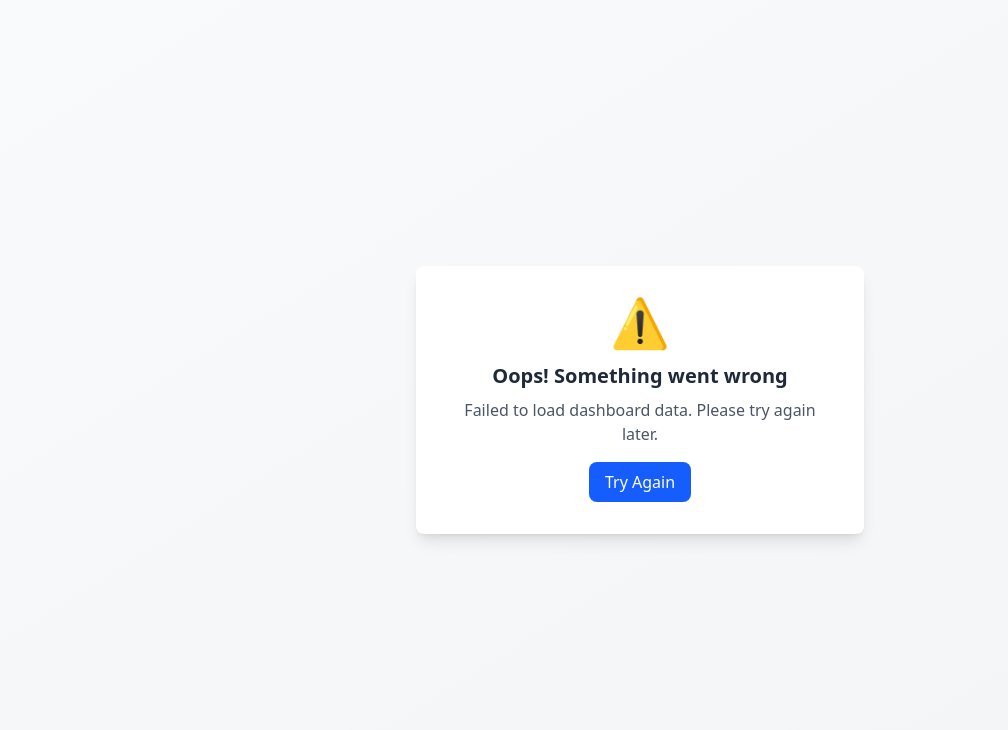
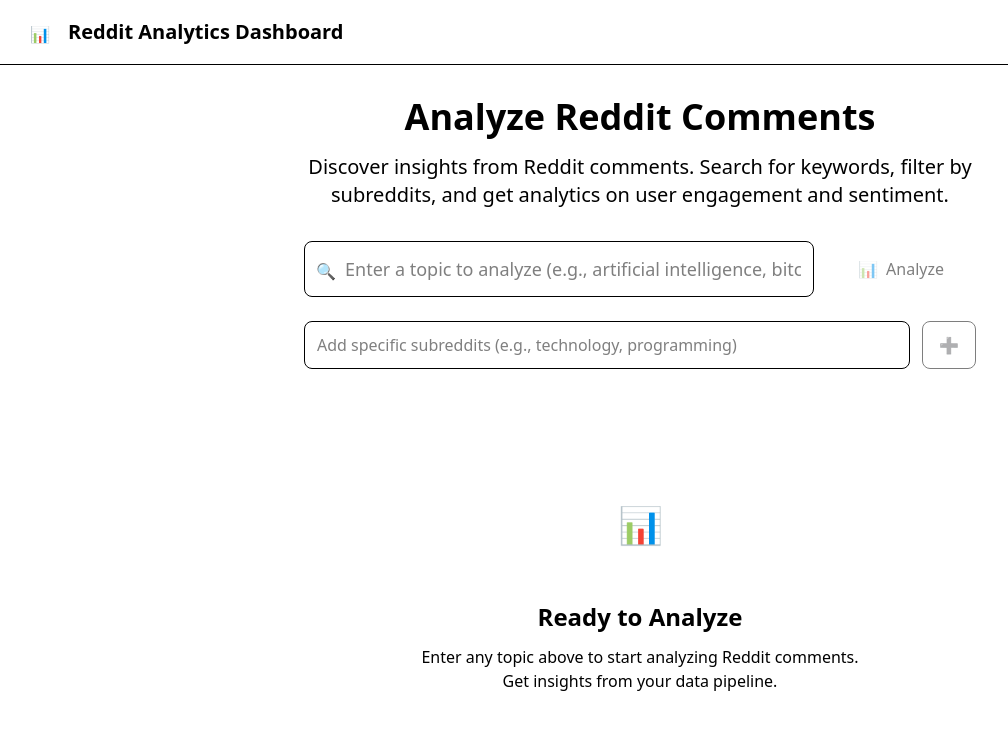
Before and after one commit to kom1323/reddit-kafka-data-pipeline, a React (Vite) app in the folder reddit-dashboard/: page / in a window 1280 px wide. Shown: the top 730 px of the page, without its empty margins (0-1008 px from the left). Built offline with nearby package versions, Linux system fonts and the light colour scheme.

Commit message:
feat: Add search page

```diff
--- a/reddit-dashboard/src/App.tsx
+++ b/reddit-dashboard/src/App.tsx
@@ -1,11 +1,14 @@
 import './App.css';
 import Dashboard from './components/Dashboard';
+import SearchInterface from './components/SearchInterface';
 function App() {
 
   return (
     <>
 
-     <Dashboard />
+
+      <SearchInterface />
+     {/* <Dashboard /> */}
 
 
     </>
--- /dev/null
+++ b/reddit-dashboard/src/components/SearchInterface.tsx
@@ -0,0 +1,142 @@
+import { redditApi } from "../services/api";
+import React, { useState, useEffect } from "react";
+
+
+export default function SearchInterface() {
+
+    const [searchQuery, setSearchQuery] = useState("");
+    const [subredditInput, setSubredditInput] = useState("");
+    const [selectedSubreddits, setSelectedSubreddits] = useState<string[]>([])
+
+
+    const addSubreddit = () => {
+        if (!subredditInput.trim()) return;
+        const subreddit = subredditInput.startsWith("r/") ? subredditInput : `r/${subredditInput}`;
+        if (!selectedSubreddits.includes(subreddit)) {
+            setSelectedSubreddits([...selectedSubreddits, subreddit]);
+        }
+        setSubredditInput("");
+    }
+
+    const removeSubreddit = (subreddit: string) => {
+        setSelectedSubreddits(selectedSubreddits.filter(name => name !== subreddit));
+    }
+
+
+    const onSearchHandler = () => {
+
+    }
+
+    return (
+        <div className="min-h-screen bg-background">
+            {/* Header */}
+            <header className="border-b border-border">
+                <div className="container mx-auto px-6 py-4">
+                    <div className="flex items-center justify-between">
+                        <div className="flex items-center space-x-3">
+                            <div className="w-8 h-8 bg-primary rounded-lg flex items-center justify-center">
+                                <span className="w-5 h-5 text-primary-foreground">📊</span>
+                            </div>
+                            <h1 className="text-xl font-bold gradient-text">Reddit Analytics Dashboard</h1>
+                        </div>
+                    </div>
+                </div>
+            </header>
+
+            <main className="container mx-auto px-6 py-8">
+                {/* Hero Section */}
+                <div className="text-center mb-12">
+                    <h2 className="text-4xl font-bold mb-4">
+                        Analyze Reddit <span className="gradient-text">Comments</span>
+                    </h2>
+                    <p className="text-xl text-muted-foreground mb-8 max-w-2xl mx-auto">
+                        Discover insights from Reddit comments. Search for keywords, filter by subreddits,
+                        and get analytics on user engagement and sentiment.
+                    </p>
+
+                    {/* Search Interface */}
+                    <div className="max-w-2xl mx-auto">
+                        <div className="flex gap-3">
+                            <div className="relative flex-1">
+                                <span className="absolute left-3 top-1/2 transform -translate-y-1/2 w-5 h-5 text-muted-foreground">🔍</span>
+                                <input
+                                    type="text"
+                                    placeholder="Enter a topic to analyze (e.g., artificial intelligence, bitcoin, climate change)"
+                                    value={searchQuery}
+                                    onChange={(e) => setSearchQuery(e.target.value)}
+                                    className="pl-10 h-14 text-lg bg-card border-border w-full rounded-lg border px-3 py-2"
+                                />
+                            </div>
+                            <button
+                                onClick={onSearchHandler}
+                                disabled={!searchQuery.trim()}
+                                className="h-14 px-8 bg-primary text-primary-foreground rounded-lg hover:bg-primary/90 disabled:opacity-50 disabled:cursor-not-allowed"
+                            >
+                                <span className="w-5 h-5 mr-2 inline-block">📊</span>
+                                Analyze
+                            </button>
+                        </div>
+                    </div>
+
+                    {/* Subreddit Selection */}
+                    <div className="max-w-2xl mx-auto mt-6">
+                        <div className="space-y-4">
+                            <div className="flex gap-3">
+                                <div className="flex-1">
+                                    <input
+                                        type="text"
+                                        placeholder="Add specific subreddits (e.g., technology, programming)"
+                                        value={subredditInput}
+                                        onChange={(e) => setSubredditInput(e.target.value)}
+                                        onKeyDown={(e) => e.key === 'Enter' && addSubreddit()}
+                                        className="h-12 bg-card border-border w-full rounded-lg border px-3 py-2"
+                                    />
+                                </div>
+                                <button
+                                    onClick={addSubreddit}
+                                    disabled={!subredditInput.trim()}
+                                    className="h-12 px-4 border border-border rounded-lg hover:bg-accent disabled:opacity-50 disabled:cursor-not-allowed"
+                                >
+                                    <span className="w-4 h-4">➕</span>
+                                </button>
+                            </div>
+
+                            {/* Selected Subreddits */}
+                            {selectedSubreddits.length > 0 && (
+                                <div className="flex flex-wrap gap-2">
+                                    <span className="text-sm text-muted-foreground self-center">Selected:</span>
+                                    {selectedSubreddits.map((subreddit) => (
+                                        <div
+                                            key={subreddit}
+                                            className="text-sm px-3 py-1 flex items-center gap-2 bg-secondary text-secondary-foreground rounded-full"
+                                        >
+                                            {subreddit}
+                                            <button
+                                                onClick={() => removeSubreddit(subreddit)}
+                                                className="hover:text-destructive"
+                                            >
+                                                <span className="w-3 h-3">❌</span>
+                                            </button>
+                                        </div>
+                                    ))}
+                                </div>
+                            )}
+                        </div>
+                    </div>
+                </div>
+
+                {/* Empty State */}
+                <div className="text-center py-16">
+                    <div className="w-24 h-24 bg-muted rounded-full flex items-center justify-center mx-auto mb-6">
+                        <span className="w-12 h-12 text-muted-foreground text-4xl">📊</span>
+                    </div>
+                    <h3 className="text-2xl font-semibold mb-3">Ready to Analyze</h3>
+                    <p className="text-muted-foreground max-w-md mx-auto">
+                        Enter any topic above to start analyzing Reddit comments. Get insights from your data pipeline.
+                    </p>
+                </div>
+            </main>
+        </div>
+    );
+
+}
```
Also changed, not shown: 1 other file (tests, documents, lock files or other folders).
